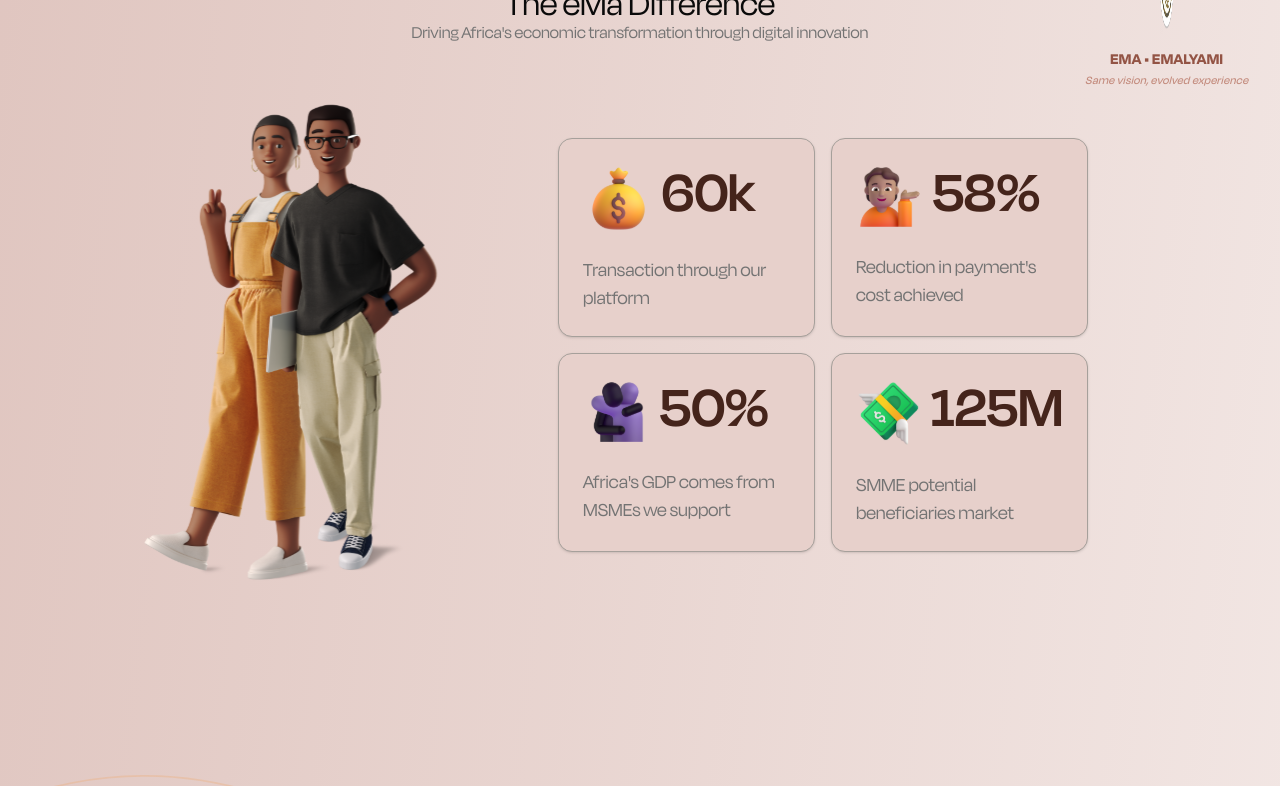
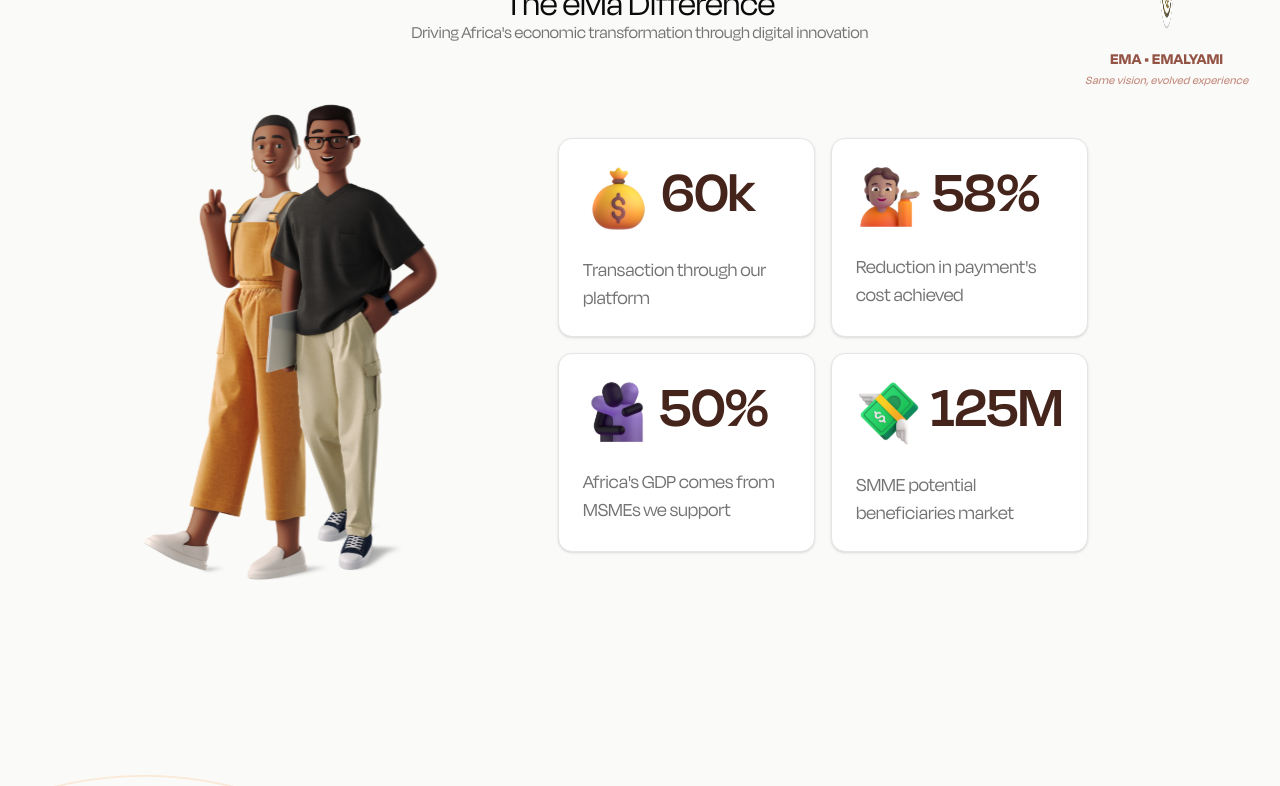
Before and after one commit to seif32/ema-landing, a React (Vite) app: page / in a window 1280 px wide. Shown: the part 680-1466 px from the top of the page. Built offline with nearby package versions, Linux system fonts and the light colour scheme.

Commit message:
Change background to white

```diff
--- a/src/components/layout/Header.jsx
+++ b/src/components/layout/Header.jsx
@@ -31,7 +31,7 @@ function Header() {
   return (
     <header className="fixed z-50 left-4 right-4 sm:left-6 sm:right-6 lg:left-8 lg:right-8 xl:left-12 xl:right-12 top-4 sm:top-6">
       <div className="border rounded-full shadow-lg backdrop-blur-sm border-gray-200/50">
-        <div className="px-6 mx-auto max-w-7xl sm:px-8 lg:px-12">
+        <div className="px-6  mx-auto max-w-7xl sm:px-8 lg:px-12">
           <div className="flex items-center justify-between h-16 lg:h-16">
             {/* Logo with Animated Text */}
             <div
@@ -126,7 +126,7 @@ function Header() {
           {/* Mobile Navigation */}
           <div
             className={`lg:hidden transition-all duration-300 ease-in-out ${
-              isOpen ? "max-h-96 opacity-100" : "max-h-0 opacity-0"
+              isOpen ? "max-h-96 opacity-100 " : "max-h-0 opacity-0"
             } overflow-hidden`}
           >
             <nav className="py-4 space-y-2">
--- a/src/components/layout/Layout.jsx
+++ b/src/components/layout/Layout.jsx
@@ -6,7 +6,10 @@ import AnimatedLogo from "../shared/AnimatedLogo";
 export default function Layout() {
   return (
     <div
-      className="relative flex flex-col min-h-screen bg-gradient-to-br to-[#FFFFFF] from-[#DFC4BE]
+      //       className="relative flex flex-col min-h-screen bg-gradient-to-br to-[#FFFFFF] from-[#DFC4BE]
+      //       scroll-smooth
+      // "
+      className="relative flex flex-col min-h-screen bg-stone-50
       scroll-smooth
 "
     >
--- a/src/components/sections/be-our-partner/PartnerCard.jsx
+++ b/src/components/sections/be-our-partner/PartnerCard.jsx
@@ -18,9 +18,7 @@ function PartnerCard({
 }) {
   return (
     <Card
-      className={
-        "flex gap-2  md:justify-start bg-[#EBD2CC] flex-1 border-stone-500 md:min-h-70 md:gap-6"
-      }
+      className={"flex gap-2  md:justify-start flex-1  md:min-h-70 md:gap-6"}
     >
       <CardHeader>
         <CardTitle className={"flex items-center gap-2"}>
--- a/src/components/sections/ema-difference/EmaDifference.jsx
+++ b/src/components/sections/ema-difference/EmaDifference.jsx
@@ -85,7 +85,7 @@ function EmaDifference() {
                 stiffness: 150,
               }}
             >
-              <Card className="bg-[#E7D0CB] border-stone-400 gap-1 xl:gap-4 h-full">
+              <Card className="  gap-1 xl:gap-4 h-full">
                 <CardHeader>
                   <CardTitle className="flex justify-center gap-2 sm:justify-start">
                     <motion.div
```
